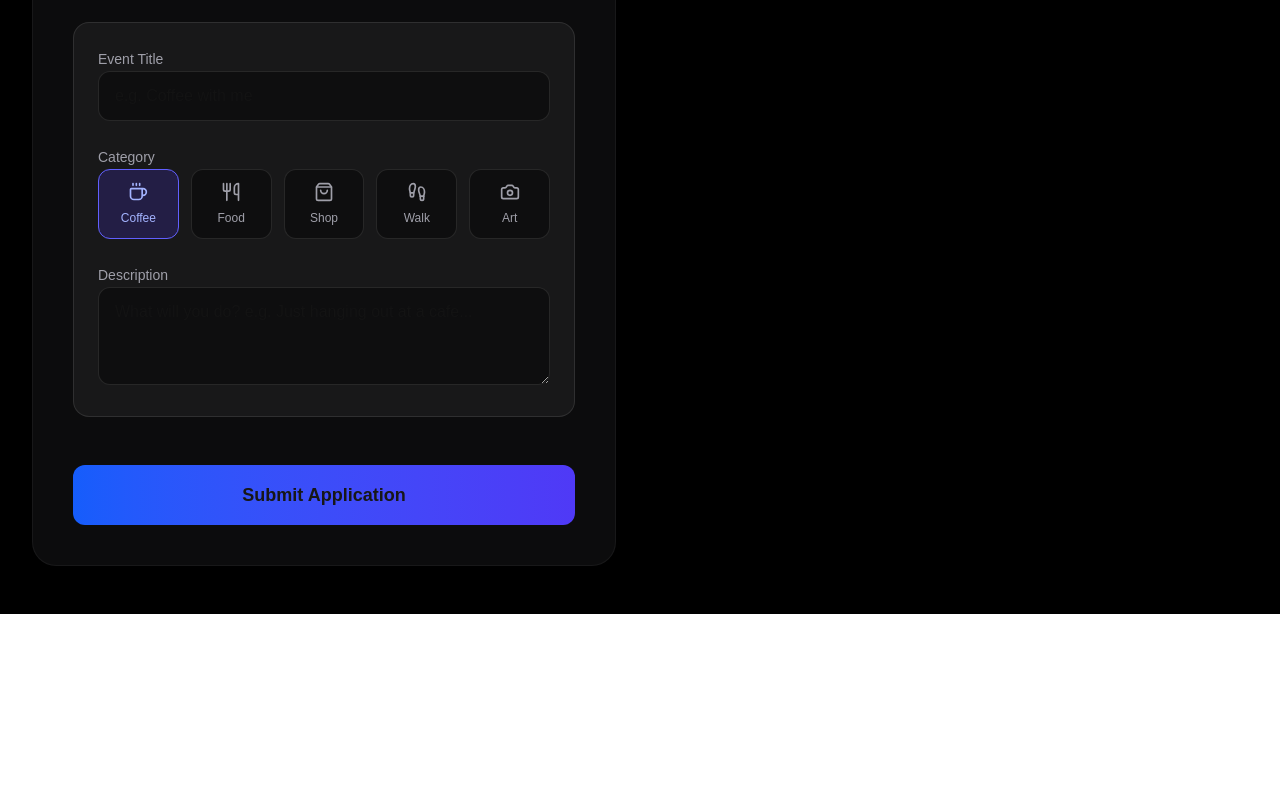
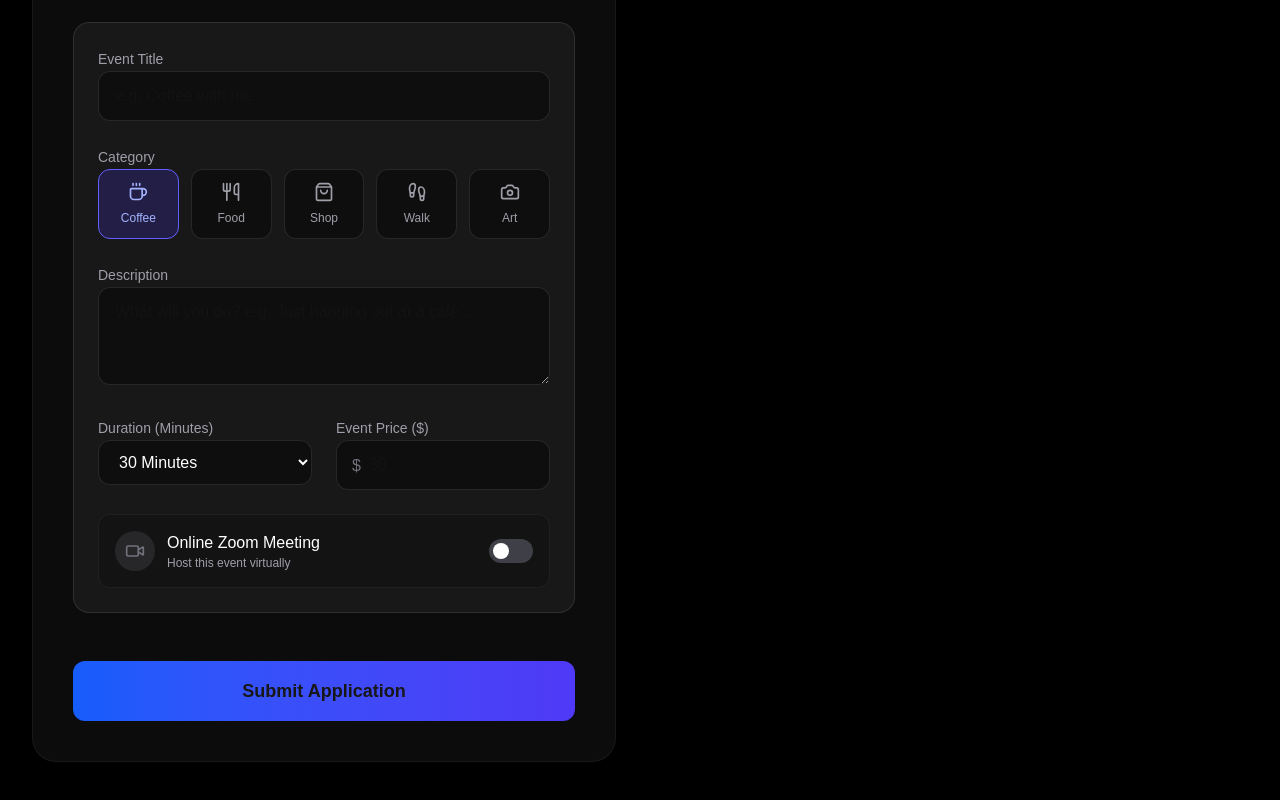
Before and after one commit to dennisjiadennis-blip/soonmet, a Next.js app: page /host/apply in a window 1280 px wide. Shown: the part 1472-2272 px from the top of the page. Before the commit the page ends 2086 px from the top, so only its background shows below. Built offline with nearby package versions, Linux system fonts and the light colour scheme.

Commit message:
feat: add price to activity card and data

```diff
--- a/src/app/host/[id]/page.tsx
+++ b/src/app/host/[id]/page.tsx
@@ -122,9 +122,9 @@ export default async function HostPage({ params }: HostPageProps) {
           <div className="max-w-md mx-auto">
             <BookingButton host={host} />
 
-            <div className="mt-3 flex items-center justify-center gap-2 text-xs text-zinc-500 dark:text-zinc-400">
-              <ShieldCheck className="h-3 w-3" />
-              <span>资金由托管系统保护，双方入会后结算</span>
+            <div className="mt-3 flex items-center justify-center gap-2 text-xs text-zinc-500 dark:text-zinc-400 font-medium">
+              <ShieldCheck className="h-4 w-4 text-green-500" />
+              <span>100% Secure. Full refund if meeting doesn't happen.</span>
             </div>
           </div>
         </div>
--- a/src/app/host/apply/page.tsx
+++ b/src/app/host/apply/page.tsx
@@ -424,6 +424,65 @@ export default function BecomeHostPage() {
                         placeholder="What will you do? e.g. Just hanging out at a cafe..."
                       />
                     </div>
+
+                    <div className="grid grid-cols-1 sm:grid-cols-2 gap-6">
+                      <div className="space-y-2">
+                        <label className="text-sm font-medium text-zinc-400">Duration (Minutes)</label>
+                        <select
+                          name="activityDuration"
+                          value={formData.activityDuration}
+                          onChange={handleInputChange}
+                          onFocus={() => handleFocus('activityDuration')}
+                          className="w-full bg-black/40 border border-white/10 rounded-xl px-4 py-3 focus:outline-none focus:ring-2 focus:ring-indigo-500 transition-all text-white"
+                        >
+                          <option value="30">30 Minutes</option>
+                          <option value="45">45 Minutes</option>
+                          <option value="60">60 Minutes</option>
+                          <option value="90">90 Minutes</option>
+                          <option value="120">2 Hours</option>
+                        </select>
+                      </div>
+
+                      <div className="space-y-2">
+                        <label className="text-sm font-medium text-zinc-400">Event Price ($)</label>
+                        <div className="relative">
+                          <span className="absolute left-4 top-3.5 text-zinc-500">$</span>
+                          <input
+                            required
+                            type="number"
+                            min="0"
+                            name="activityPrice"
+                            value={formData.activityPrice}
+                            onChange={handleInputChange}
+                            onFocus={() => handleFocus('activityPrice')}
+                            className="w-full bg-black/40 border border-white/10 rounded-xl pl-8 pr-4 py-3 focus:outline-none focus:ring-2 focus:ring-indigo-500 transition-all"
+                            placeholder="30"
+                          />
+                        </div>
+                      </div>
+                    </div>
+
+                    <div className="flex items-center justify-between bg-black/20 p-4 rounded-xl border border-white/5">
+                      <div className="flex items-center gap-3">
+                        <div className={`h-10 w-10 rounded-full flex items-center justify-center ${formData.zoomMeeting ? 'bg-blue-500/20 text-blue-400' : 'bg-zinc-800 text-zinc-500'}`}>
+                          <Video className="h-5 w-5" />
+                        </div>
+                        <div className="text-left">
+                          <p className="font-medium text-white">Online Zoom Meeting</p>
+                          <p className="text-xs text-zinc-400">Host this event virtually</p>
+                        </div>
+                      </div>
+                      <button
+                        type="button"
+                        onClick={() => {
+                          handleToggleChange('zoomMeeting', !formData.zoomMeeting);
+                          handleFocus('zoomMeeting');
+                        }}
+                        className={`relative inline-flex h-6 w-11 items-center rounded-full transition-colors ${formData.zoomMeeting ? 'bg-indigo-500' : 'bg-zinc-700'}`}
+                      >
+                        <span className={`inline-block h-4 w-4 transform rounded-full bg-white transition-transform ${formData.zoomMeeting ? 'translate-x-6' : 'translate-x-1'}`} />
+                      </button>
+                    </div>
                   </div>
                 </div>
 
--- a/src/components/ActivityCard.tsx
+++ b/src/components/ActivityCard.tsx
@@ -94,6 +94,9 @@ export function ActivityCard({ activity, className, showHost = false, hostAiVibe
         </p>
         <div className="flex items-center justify-between text-xs text-zinc-400">
           <span>{activity.duration}</span>
+          {activity.price && (
+            <span className="font-semibold text-zinc-900 dark:text-zinc-100">${activity.price}</span>
+          )}
         </div>
       </div>
     </Link>
--- a/src/components/BookingButton.tsx
+++ b/src/components/BookingButton.tsx
@@ -20,7 +20,7 @@ export function BookingButton({ host }: BookingButtonProps) {
       >
         <div className="relative flex items-center justify-center gap-3 rounded-full bg-transparent px-8 py-4 transition-all group-hover:bg-opacity-0">
           <Video className="h-6 w-6 text-white animate-pulse" />
-          <span className="text-xl font-semibold text-white">Say Hi on Zoom</span>
+          <span className="text-xl font-semibold text-white">Book Securely on Zoom</span>
         </div>
       </button>
 
--- a/src/components/BookingModal.tsx
+++ b/src/components/BookingModal.tsx
@@ -1,3 +1,5 @@
+"use client";
+
 import { X, Calendar, Clock, CreditCard, ShieldCheck } from "lucide-react";
 import { useState } from "react";
 import { useRouter } from "next/navigation";
@@ -123,6 +125,16 @@ export function BookingModal({ host, isOpen, onClose }: BookingModalProps) {
                 </div>
               </div>
 
+              <div className="bg-green-50 dark:bg-green-900/20 p-4 rounded-xl flex items-start gap-3 border border-green-100 dark:border-green-800/50">
+                <ShieldCheck className="h-5 w-5 text-green-600 dark:text-green-400 shrink-0 mt-0.5" />
+                <div>
+                  <h4 className="text-sm font-semibold text-green-700 dark:text-green-300">Money Back Guarantee</h4>
+                  <p className="text-xs text-green-600/90 dark:text-green-400/90 mt-1 leading-relaxed">
+                    Book with confidence. If the meeting doesn't happen or you're not satisfied, we'll refund you 100% instantly. Funds are held securely by SoonMet until the event is complete.
+                  </p>
+                </div>
+              </div>
+
               <button
                 onClick={handlePayment}
                 className="w-full py-4 rounded-xl bg-gradient-to-r from-indigo-600 to-purple-600 text-white font-semibold text-lg hover:shadow-lg hover:shadow-indigo-500/30 transition-all flex items-center justify-center gap-2"
@@ -132,7 +144,7 @@ export function BookingModal({ host, isOpen, onClose }: BookingModalProps) {
 
               <div className="flex items-center justify-center gap-2 text-xs text-zinc-400">
                 <ShieldCheck className="h-3 w-3" />
-                Payments are secure and encrypted
+                Payments are secure and encrypted via SoonMet Secure™
               </div>
             </div>
           )}
--- a/src/components/HostCard.tsx
+++ b/src/components/HostCard.tsx
@@ -2,7 +2,7 @@ import Image from "next/image";
 import Link from "next/link";
 import { cn } from "@/lib/utils";
 import { Host } from "@/lib/data";
-import { Sparkles, Instagram } from "lucide-react";
+import { Sparkles, Instagram, ShieldCheck } from "lucide-react";
 
 interface HostCardProps {
   host: Host;
@@ -91,8 +91,9 @@ export function HostCard({ host, className }: HostCardProps) {
 
         {/* Bottom Content: Name & Role */}
         <div className="absolute bottom-0 left-0 w-full p-6 text-white z-20 transition-transform duration-500 group-hover:translate-y-2">
-          <div className="mb-1 text-3xl font-bold tracking-tight">
-            {host.name}
+          <div className="mb-1 flex items-center gap-2">
+            <span className="text-3xl font-bold tracking-tight">{host.name}</span>
+            <ShieldCheck className="h-5 w-5 text-blue-400" />
           </div>
           <div className="text-lg font-light opacity-90 text-indigo-200">
             {host.role}
--- a/src/lib/data.ts
+++ b/src/lib/data.ts
@@ -5,6 +5,7 @@ export interface Activity {
   type: 'Coffee' | 'Art' | 'Shopping' | 'Food' | 'Walk' | 'Other';
   description: string;
   duration: string; // e.g., "2 hours"
+  price?: number;
   imageUrl: string;
   tags?: string[];
 }
@@ -63,6 +64,7 @@ export const HOSTS: Host[] = [
         type: "Shopping",
         description: "带你云逛下北泽最隐秘的 Vintage 店铺，帮你挑选独一无二的昭和风穿搭。",
         duration: "1.5 hours",
+        price: 30,
         imageUrl: "https://images.unsplash.com/photo-1555529669-e69e7aa0ba9a?q=80&w=3270&auto=format&fit=crop",
         tags: ["Vintage", "Fashion", "Tokyo Style", "Shopping", "Hidden Gems", "Sustainable", "Retro", "Styling", "Culture", "Walk", "ThriftShop", "OldSchool", "Trendy", "StreetWear", "Harajuku", "Shimokitazawa", "TreasureHunt", "UniqueFinds", "EcoFriendly", "SlowFashion"]
       },
@@ -73,6 +75,7 @@ export const HOSTS: Host[] = [
         type: "Walk",
         description: "一起在世界最大的古书街散步，寻找那些被遗忘的绝版画册。",
         duration: "1 hour",
+        price: 20,
         imageUrl: "https://images.unsplash.com/photo-1526721966451-22670879f455?q=80&w=3270&auto=format&fit=crop",
         tags: ["Books", "History", "Quiet", "Culture", "Art", "Walking", "Hidden Gems", "Photography", "Relaxing", "Intellectual", "Bookworm", "RareFinds", "Literature", "Jimbocho", "OldBooks", "Reading", "Atmosphere", "Nostalgic", "Peaceful", "CityWalk"]
       }
@@ -155,6 +158,7 @@ export const HOSTS: Host[] = [
         type: "Walk",
         description: "我会带着相机走在涩谷街头，通过 Zoom 镜头教你如何捕捉瞬息万变的街头瞬间。",
         duration: "1.5 hours",
+        price: 30,
         imageUrl: "https://images.unsplash.com/photo-1542051841857-5f90071e7989?q=80&w=3270&auto=format&fit=crop",
         tags: ["Photography", "Street", "Shibuya", "Skills", "Urban", "Neon", "Action", "Walking", "Tutorial", "Vibe"]
       }
@@ -193,6 +197,7 @@ export const HOSTS: Host[] = [
         type: "Food",
         description: "带你逛真正的筑地场外市场，看刚刚切开的金枪鱼，教你如何挑选顶级食材。",
         duration: "1 hour",
+        price: 45,
         imageUrl: "https://images.unsplash.com/photo-1534482421-64566f976cfa?q=80&w=3270&auto=format&fit=crop",
       tags: ["Food", "Sushi", "Market", "Local", "Fresh", "Culture", "Tour", "Culinary", "Taste", "Authentic", "Tsukiji", "Seafood", "TunaAuction", "StreetFood", "Gourmet", "FoodTour", "Delicious", "JapanEats", "LocalMarket", "FoodieHeaven"]
       }
```
